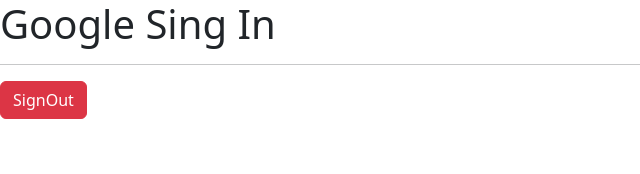
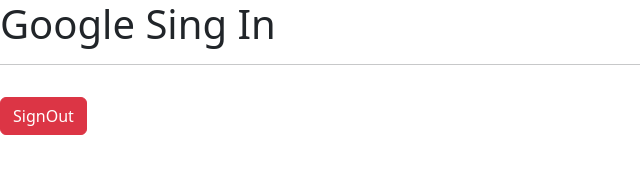
Before and after one commit to gonove/restserver-app, a website: page public/index.html in a window 1280 px wide. Shown: the whole page, without its empty margins (0-640 px from the left). Drawn offline with nearby package versions, Linux system fonts and the light colour scheme.

Commit message:
feat:Modificacion a HTML

```diff
--- a/public/index.html
+++ b/public/index.html
@@ -25,7 +25,7 @@
          data-logo_alignment="left">
       </div>
 
-    <button id="google-signout" class="btn btn-danger">
+    <button id="google-signout" class="btn btn-danger mt-3">
         SignOut
     </button>
 
```
